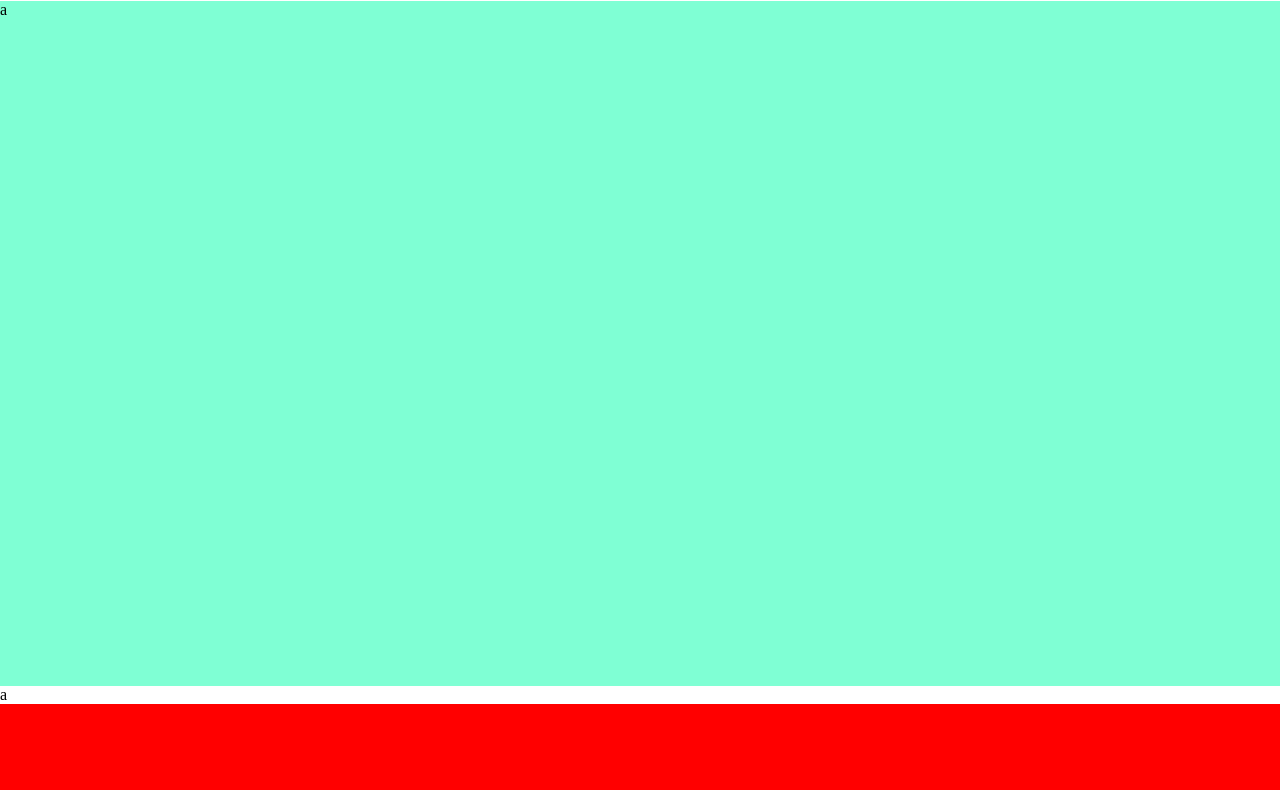
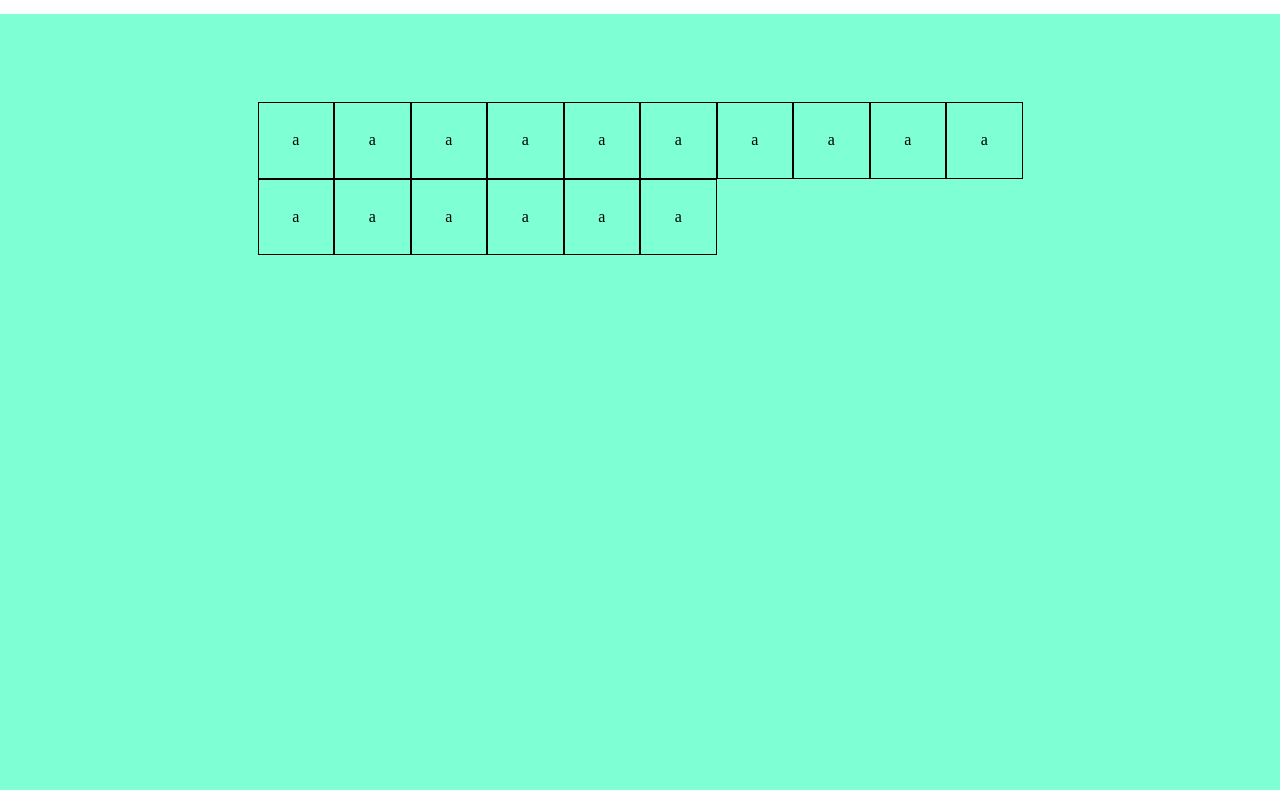
Before and after one commit to AndreaGul/js-campominato-grid, a plain HTML site: page index.html in a window 1280 px wide. Shown: the part 96-886 px from the top of the page. Before the commit the page ends 800 px from the top, so only its background shows below. Drawn offline with Linux system fonts and the light colour scheme.

Commit message:
feat:stuttura base html e css

```diff
--- a/css/style.css
+++ b/css/style.css
@@ -9,6 +9,14 @@
   --bg-color-green: #7fffd4;
 }
 
+/* **common** */
+
+.row {
+  display: flex;
+}
+
+/* **common** */
+
 body {
   background-color: red;
   height: 100vh;
@@ -16,10 +24,7 @@ body {
   flex-direction: column;
 }
 
-.row {
-  display: flex;
-}
-
+/* ****header**** */
 header {
   background-color: var(--bg-color-white);
   padding: 30px 24px;
@@ -42,11 +47,41 @@ header button h5 {
   font-size: 18px;
 }
 
+/* **** /header**** */
+
+/* ****mmain**** */
 main {
   background-color: var(--bg-color-green);
   flex-grow: 1;
+  justify-content: center;
+  align-items: center;
+  padding: 88px;
 }
 
+main h2 {
+  text-transform: uppercase;
+}
+
+main .grid {
+  height: 765px;
+  width: 765px;
+  flex-wrap: wrap;
+  align-content: flex-start;
+}
+
+main .cella {
+  border: black solid 1px;
+  height: calc(100% / 10);
+  width: calc(100% / 10);
+  justify-content: center;
+  align-items: center;
+}
+
+/* **** /main**** */
+
+/* ****footer**** */
 footer {
   background-color: var(--bg-color-white);
+  padding: 22px 25px;
 }
+/* **** /footer**** */
--- a/index.html
+++ b/index.html
@@ -14,8 +14,30 @@
       <h1>Campo Minato</h1>
       <button><h5>Play</h5></button>
     </header>
-    <main>a</main>
-    <footer>a</footer>
+    <main class="row">
+      <!-- <h2>Click play to start</h2> -->
+      <div class="grid row">
+        <div class="cella row"><p>a</p></div>
+        <div class="cella row"><p>a</p></div>
+        <div class="cella row"><p>a</p></div>
+        <div class="cella row"><p>a</p></div>
+        <div class="cella row"><p>a</p></div>
+        <div class="cella row"><p>a</p></div>
+        <div class="cella row"><p>a</p></div>
+        <div class="cella row"><p>a</p></div>
+        <div class="cella row"><p>a</p></div>
+        <div class="cella row"><p>a</p></div>
+        <div class="cella row"><p>a</p></div>
+        <div class="cella row"><p>a</p></div>
+        <div class="cella row"><p>a</p></div>
+        <div class="cella row"><p>a</p></div>
+        <div class="cella row"><p>a</p></div>
+        <div class="cella row"><p>a</p></div>
+      </div>
+    </main>
+    <footer>
+      <p>Made with by &#9829; <a href="#">Boolean</a></p>
+    </footer>
     <!-- js -->
     <script src="js/main.js"></script>
   </body>
```
Also changed, not shown: img/Logo.png (added).
